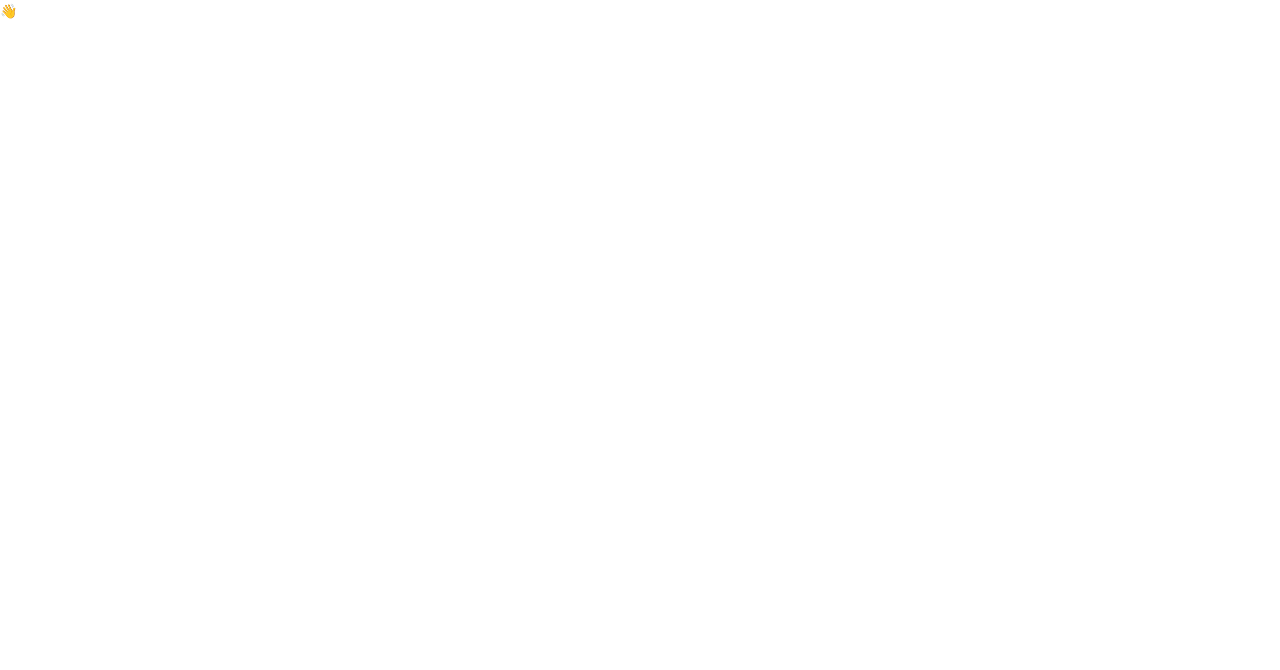
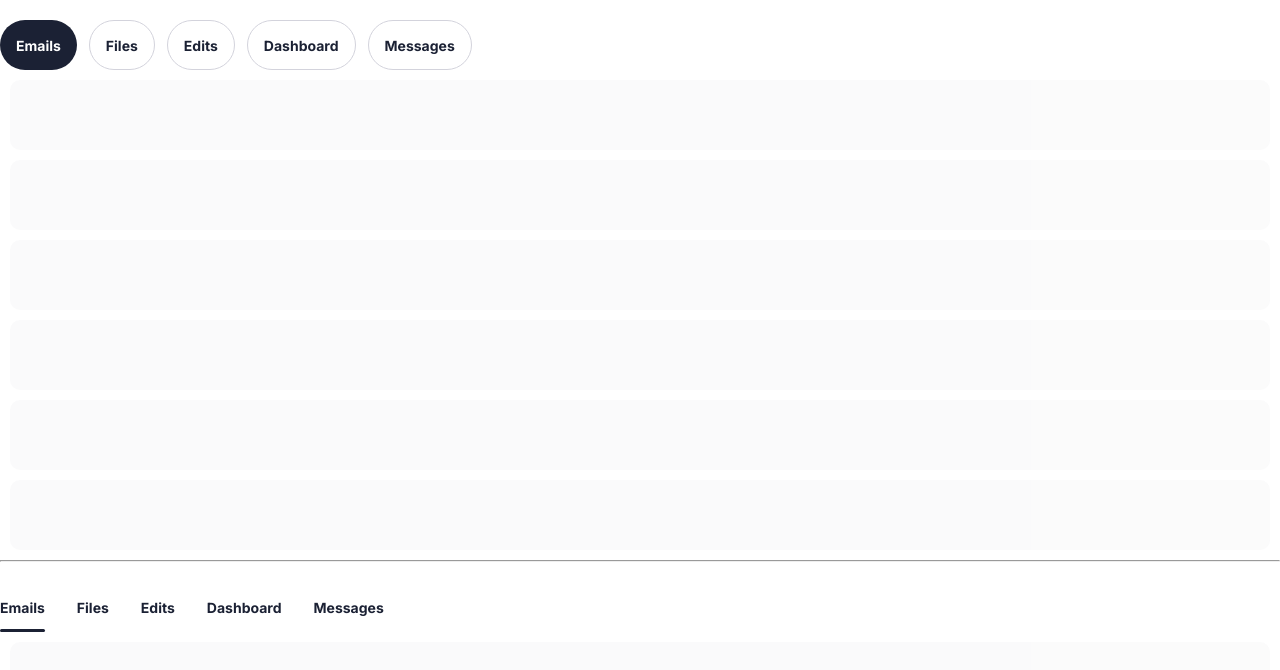
Before and after one commit to ziaboby/ds, a React (Vite) app: page / in a window 1280 px wide. Shown: the top 670 px of the page. Built offline with nearby package versions, Linux system fonts and the light colour scheme.

Commit message:
feat: add example of switching tabs

```diff
--- /dev/null
+++ b/src/components/Example/SwitchingTabs/index.tsx
@@ -0,0 +1,78 @@
+import TabsPattern from '../../Pattern/Tabs';
+import { Placeholder } from '../../UI/Placeholder';
+import { TabProps } from '../../UI/Tabs/Tab/Tab.types';
+import styles from './styles.module.css';
+
+export default function SwitchingTabs({ variant }: Pick<TabProps, 'variant'>) {
+  return (
+    <TabsPattern.Wrapper defaultTabId="1" className={styles.w}>
+      <Label />
+      <TabsPattern.TabsList variant={variant} labelId="tabs-description">
+        <TabsPattern.Tab variant={variant} id="1">
+          Emails
+        </TabsPattern.Tab>
+        <TabsPattern.Tab variant={variant} id="2">
+          Files
+        </TabsPattern.Tab>
+        <TabsPattern.Tab variant={variant} id="3">
+          Edits
+        </TabsPattern.Tab>
+        <TabsPattern.Tab variant={variant} id="4">
+          Dashboard
+        </TabsPattern.Tab>
+        <TabsPattern.Tab variant={variant} id="5">
+          Messages
+        </TabsPattern.Tab>
+      </TabsPattern.TabsList>
+      <TabsPattern.TabContent id="1">
+        <FakeTabContent1 />
+      </TabsPattern.TabContent>
+      <TabsPattern.TabContent id="2">
+        <FakeTabContent2 />
+      </TabsPattern.TabContent>
+      <TabsPattern.TabContent id="3">
+        <FakeTabContent1 />
+      </TabsPattern.TabContent>
+      <TabsPattern.TabContent id="4">
+        <FakeTabContent2 />
+      </TabsPattern.TabContent>
+      <TabsPattern.TabContent id="5">
+        <FakeTabContent1 />
+      </TabsPattern.TabContent>
+    </TabsPattern.Wrapper>
+  );
+}
+
+function Label() {
+  return (
+    <div id="tabs-description" style={{ display: 'none' }}>
+      This is an example of a list of tabs
+    </div>
+  );
+}
+
+function FakeTabContent1() {
+  return (
+    <section className={styles.list}>
+      <Placeholder size="small" />
+      <Placeholder size="small" />
+      <Placeholder size="small" />
+      <Placeholder size="small" />
+      <Placeholder size="small" />
+      <Placeholder size="small" />
+    </section>
+  );
+}
+
+function FakeTabContent2() {
+  return (
+    <section className={styles.grid}>
+      <Placeholder size="large" />
+      <Placeholder size="large" />
+      <Placeholder size="large" />
+      <Placeholder size="large" />
+      <Placeholder size="large" />
+      <Placeholder size="large" />
+    </section>
+  );
+}
--- /dev/null
+++ b/src/components/Example/SwitchingTabs/styles.module.css
@@ -0,0 +1,19 @@
+.w {
+  margin-top: 2rem;
+}
+
+.list,
+.grid {
+  gap: 1rem;
+  margin: 1rem;
+}
+
+.list {
+  display: flex;
+  flex-direction: column;
+}
+
+.grid {
+  display: grid;
+  grid-template-columns: repeat(2, 1fr);
+}
--- a/src/components/UI/Tabs/TabsList/TabsList.module.css
+++ b/src/components/UI/Tabs/TabsList/TabsList.module.css
@@ -3,7 +3,7 @@
   display: flex;
   justify-content: flex-start;
   max-width: 100%;
-  overflow: auto;
+  overflow-x: auto;
 }
 
 .pill {
--- a/src/index.tsx
+++ b/src/index.tsx
@@ -1,9 +1,16 @@
-import React from "react";
-import ReactDOM from "react-dom/client";
-import "./index.css";
+import React from 'react';
+import ReactDOM from 'react-dom/client';
+import './index.css';
+import SwitchingTabs from './components/Example/SwitchingTabs';
 
-const root = ReactDOM.createRoot(
-  document.getElementById("root") as HTMLElement,
+const root = ReactDOM.createRoot(document.getElementById('root') as HTMLElement);
+
+root.render(
+  <React.StrictMode>
+    <main>
+      <SwitchingTabs variant="pill" />
+      <hr />
+      <SwitchingTabs variant="underline" />
+    </main>
+  </React.StrictMode>,
 );
-
-root.render(<React.StrictMode>👋</React.StrictMode>);
```
Also changed, not shown: src/components/Pattern/Tabs/stories/utils.tsx (deleted, +0 -34 lines), 2 other files (tests, documents, lock files or other folders).
